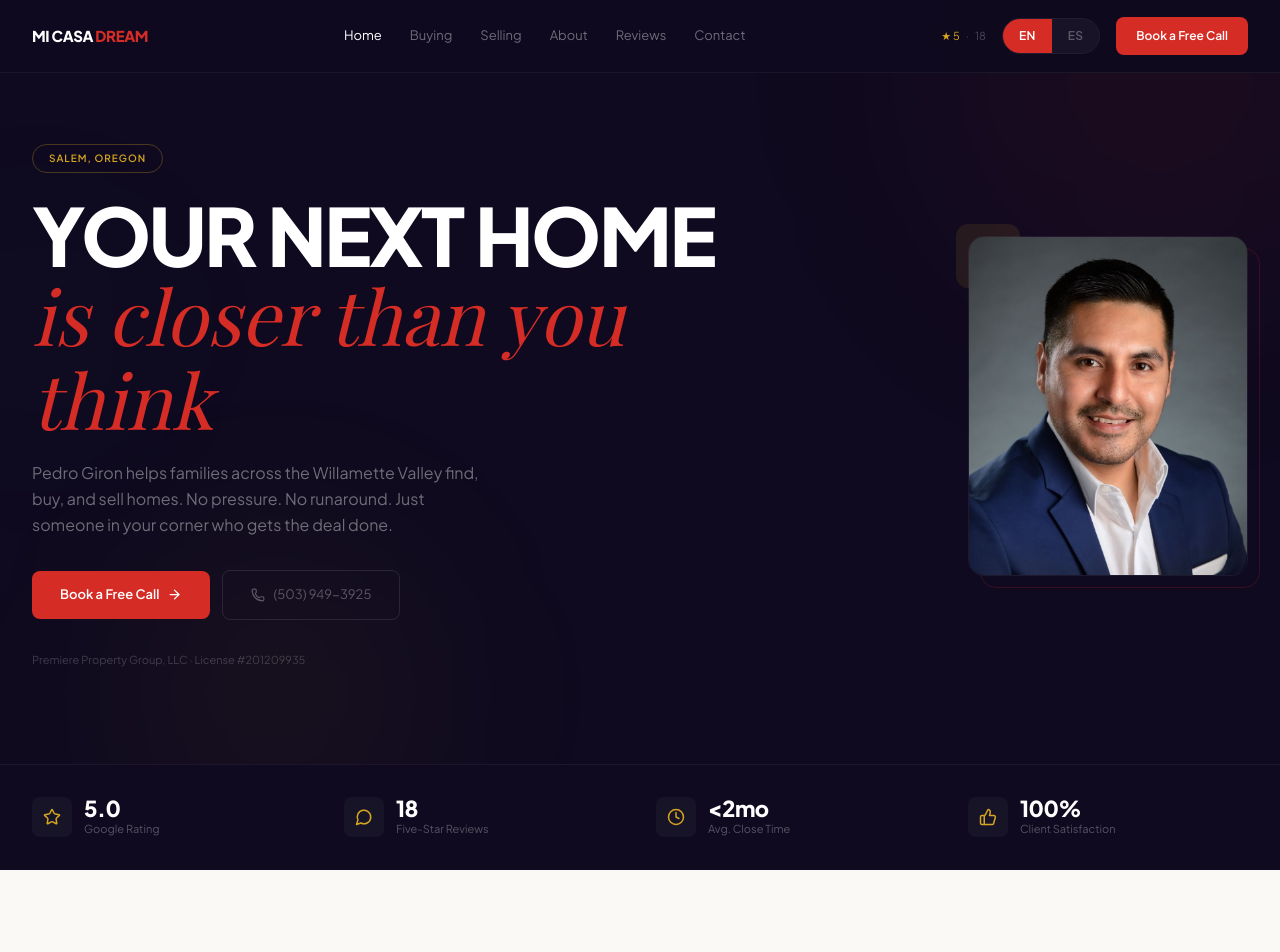
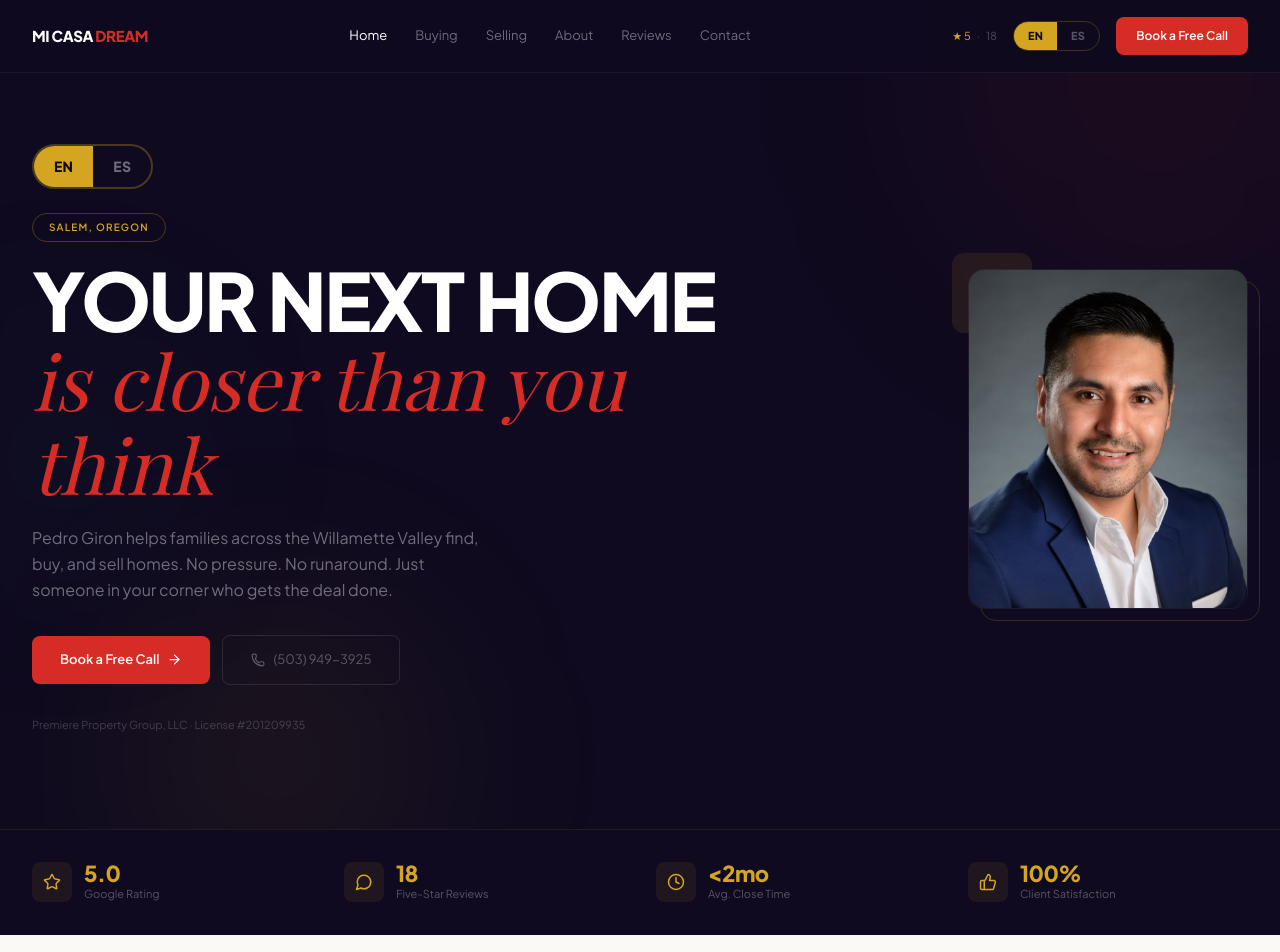
Before and after one commit to briannafare/pedro-giron-site, a Next.js app: page / in a window 1280 px wide. Shown: the top 952 px of the page. Built offline with nearby package versions, Linux system fonts and the light colour scheme.

Commit message:
v2: client-focused copy, featured lang toggle, oro+calma throughout

```diff
--- a/src/app/page.tsx
+++ b/src/app/page.tsx
@@ -6,6 +6,7 @@ import { useLang } from "@/lib/i18n";
 import Nav from "@/components/Nav";
 import Footer from "@/components/Footer";
 import ScrollReveal from "@/components/ScrollReveal";
+import LangToggle from "@/components/LangToggle";
 import {
   HERO, STATS, SERVICES, WHY_PEDRO, DREAM_SECTION,
   TESTIMONIALS, FAQ_HOME, CTA_BAND, SITE,
@@ -26,19 +27,21 @@ function HeroSection() {
   const { t } = useLang();
   return (
     <section className="relative bg-midnight min-h-[90vh] flex items-center overflow-hidden">
-      {/* Ambient glow */}
+      {/* Ambient glows — using all accent colors */}
       <div className="absolute top-[-120px] right-[-80px] w-[400px] h-[400px] bg-fuego/[0.08] rounded-full blur-[120px]" />
-      <div className="absolute bottom-[-80px] left-[10%] w-[300px] h-[300px] bg-oro/[0.05] rounded-full blur-[100px]" />
-      <div className="absolute top-[30%] left-[-60px] w-[200px] h-[200px] bg-calma/[0.04] rounded-full blur-[80px]" />
+      <div className="absolute bottom-[-80px] left-[10%] w-[300px] h-[300px] bg-oro/[0.08] rounded-full blur-[100px]" />
+      <div className="absolute top-[40%] left-[-60px] w-[250px] h-[250px] bg-calma/[0.06] rounded-full blur-[90px]" />
 
       <div className="relative max-w-7xl mx-auto px-5 md:px-8 pt-32 pb-20 md:pt-36 md:pb-24 w-full">
         <div className="grid grid-cols-1 lg:grid-cols-12 gap-10 lg:gap-6 items-center">
           {/* Copy */}
           <div className="lg:col-span-7">
-            <div
-              className="inline-block text-[10px] font-semibold tracking-[0.1em] uppercase text-oro border border-oro/30 rounded-full px-4 py-1.5 mb-6"
-              style={{ animationDelay: "0s" }}
-            >
+            {/* Language toggle — featured, hero-sized, above the headline */}
+            <div className="mb-6">
+              <LangToggle size="hero" />
+            </div>
+
+            <div className="inline-block text-[10px] font-semibold tracking-[0.12em] uppercase text-oro border border-oro/30 rounded-full px-4 py-1.5 mb-5">
               {t(HERO.overline.en, HERO.overline.es)}
             </div>
             <h1 className="mb-2">
@@ -85,9 +88,9 @@ function HeroSection() {
                   priority
                 />
               </div>
-              {/* Decorative accent behind photo */}
-              <div className="absolute -bottom-3 -right-3 w-full h-full rounded-2xl border border-fuego/20 z-0" />
-              <div className="absolute -top-3 -left-3 w-16 h-16 bg-oro/10 rounded-xl z-0" />
+              {/* Accent borders using oro */}
+              <div className="absolute -bottom-3 -right-3 w-full h-full rounded-2xl border border-oro/20 z-0" />
+              <div className="absolute -top-4 -left-4 w-20 h-20 bg-oro/10 rounded-xl z-0" />
             </div>
           </div>
         </div>
@@ -100,18 +103,18 @@ function HeroSection() {
 function TrustStrip() {
   const { t } = useLang();
   return (
-    <section className="bg-midnight border-t border-white/5">
+    <section className="bg-midnight border-t border-oro/10">
       <div className="max-w-7xl mx-auto px-5 md:px-8 py-8">
         <div className="grid grid-cols-2 md:grid-cols-4 gap-6 md:gap-8">
           {STATS.map((stat, i) => {
             const Icon = ICON_MAP[stat.icon];
             return (
               <ScrollReveal key={i} delay={i * 0.1} className="flex items-center gap-3">
-                <div className="w-10 h-10 rounded-lg bg-white/[0.04] flex items-center justify-center text-oro">
+                <div className="w-10 h-10 rounded-lg bg-oro/[0.08] flex items-center justify-center text-oro">
                   <Icon size={18} />
                 </div>
                 <div>
-                  <div className="text-white font-extrabold text-[22px] tracking-tight leading-none">
+                  <div className="text-oro font-extrabold text-[22px] tracking-tight leading-none">
                     {stat.value}
                   </div>
                   <div className="text-white/30 text-[11px] mt-0.5">
@@ -153,7 +156,7 @@ function ServicesSection() {
             const Icon = ICON_MAP[svc.icon];
             return (
               <ScrollReveal key={i} delay={i * 0.12}>
-                <div className="bg-white rounded-2xl p-7 border border-midnight/[0.04] hover:shadow-lg hover:-translate-y-1 transition-all duration-300 h-full flex flex-col">
+                <div className="bg-white rounded-2xl p-7 border border-midnight/[0.04] hover:border-calma/20 hover:shadow-lg hover:-translate-y-1 transition-all duration-300 h-full flex flex-col">
                   <div className="w-11 h-11 rounded-xl bg-fuego/[0.08] flex items-center justify-center text-fuego mb-5">
                     <Icon size={20} />
                   </div>
@@ -184,11 +187,11 @@ function ServicesSection() {
 function WhyPedroSection() {
   const { t } = useLang();
   return (
-    <section className="bg-white py-20 md:py-28 border-t border-midnight/[0.04]">
+    <section className="bg-white py-20 md:py-28 border-t border-haze">
       <div className="max-w-7xl mx-auto px-5 md:px-8">
         <div className="grid grid-cols-1 lg:grid-cols-2 gap-12 lg:gap-16 items-center">
           <ScrollReveal>
-            <div className="text-[11px] font-bold tracking-[0.1em] uppercase text-fuego mb-3">
+            <div className="text-[11px] font-bold tracking-[0.1em] uppercase text-oro mb-3">
               {t(WHY_PEDRO.overline.en, WHY_PEDRO.overline.es)}
             </div>
             <h2 className="font-display text-[clamp(28px,4vw,44px)] font-extrabold text-midnight leading-tight tracking-tight mb-2">
@@ -215,8 +218,8 @@ function WhyPedroSection() {
               const Icon = ICON_MAP[p.icon];
               return (
                 <ScrollReveal key={i} delay={i * 0.12}>
-                  <div className="flex gap-4 p-5 rounded-xl bg-paper/80 border border-midnight/[0.03] hover:border-calma/20 transition-colors">
-                    <div className="w-10 h-10 rounded-lg bg-calma/[0.08] flex items-center justify-center text-calma shrink-0">
+                  <div className="flex gap-4 p-5 rounded-xl bg-paper/80 border border-haze hover:border-calma/30 transition-colors">
+                    <div className="w-10 h-10 rounded-lg bg-calma/[0.1] flex items-center justify-center text-calma shrink-0">
                       <Icon size={18} />
                     </div>
                     <div>
@@ -244,7 +247,8 @@ function DreamSection() {
   return (
     <section className="relative bg-midnight py-20 md:py-28 overflow-hidden">
       <div className="absolute top-0 right-0 w-[350px] h-[350px] bg-fuego/[0.06] rounded-full blur-[120px]" />
-      <div className="absolute bottom-0 left-[20%] w-[250px] h-[250px] bg-calma/[0.04] rounded-full blur-[80px]" />
+      <div className="absolute bottom-[-40px] left-[20%] w-[300px] h-[300px] bg-oro/[0.06] rounded-full blur-[100px]" />
+      <div className="absolute top-[40%] right-[30%] w-[200px] h-[200px] bg-calma/[0.04] rounded-full blur-[80px]" />
 
       <div className="relative max-w-7xl mx-auto px-5 md:px-8">
         <ScrollReveal>
@@ -252,7 +256,7 @@ function DreamSection() {
             <div className="font-display text-[22px] md:text-[28px] font-extrabold text-white tracking-tight mb-2">
               MI CASA <span className="text-fuego">DREAM</span>
             </div>
-            <div className="w-12 h-[2px] bg-oro/40 mx-auto my-5" />
+            <div className="w-16 h-[2px] bg-gradient-to-r from-oro/60 via-fuego/40 to-calma/30 mx-auto my-5" />
             <h2 className="font-accent italic text-[clamp(26px,4vw,42px)] text-white/90 leading-tight">
               {t(DREAM_SECTION.headline.en, DREAM_SECTION.headline.es)}
             </h2>
@@ -281,7 +285,7 @@ function TestimonialsSection() {
       <div className="max-w-7xl mx-auto px-5 md:px-8">
         <ScrollReveal>
           <div className="text-center mb-14">
-            <div className="text-[11px] font-bold tracking-[0.1em] uppercase text-fuego mb-3">
+            <div className="text-[11px] font-bold tracking-[0.1em] uppercase text-oro mb-3">
               {t("Reviews", "Reseñas")}
             </div>
             <h2 className="font-display text-[clamp(28px,4vw,44px)] font-extrabold text-midnight leading-tight tracking-tight">
@@ -297,21 +301,21 @@ function TestimonialsSection() {
         <div className="grid grid-cols-1 md:grid-cols-2 gap-5">
           {TESTIMONIALS.map((review, i) => (
             <ScrollReveal key={i} delay={i * 0.1}>
-              <div className="bg-white rounded-2xl p-6 border border-midnight/[0.04] h-full flex flex-col">
+              <div className="bg-white rounded-2xl p-6 border border-haze hover:border-oro/20 transition-colors h-full flex flex-col">
                 <div className="text-oro text-[13px] mb-3">★★★★★</div>
                 <p className="font-accent italic text-midnight text-[15px] leading-relaxed flex-1">
                   &ldquo;{review.text}&rdquo;
                 </p>
-                <div className="mt-4 pt-4 border-t border-midnight/[0.04] flex justify-between items-center">
+                <div className="mt-4 pt-4 border-t border-haze flex justify-between items-center">
                   <div>
                     <div className="font-display text-[13px] font-bold text-midnight">
                       {review.name}
                     </div>
-                    <div className="text-stone text-[11px]">
+                    <div className="text-calma text-[11px] font-medium">
                       {t(review.context.en, review.context.es)}
                     </div>
                   </div>
-                  <div className="text-[10px] text-stone/50">{review.date}</div>
+                  <div className="text-[10px] text-stone/40">{review.date}</div>
                 </div>
               </div>
             </ScrollReveal>
@@ -338,7 +342,7 @@ function FAQSection() {
   const [openIdx, setOpenIdx] = useState<number | null>(null);
 
   return (
-    <section className="bg-white py-20 md:py-28 border-t border-midnight/[0.04]">
+    <section className="bg-white py-20 md:py-28 border-t border-haze">
       <div className="max-w-3xl mx-auto px-5 md:px-8">
         <ScrollReveal>
           <div className="text-center mb-12">
@@ -354,7 +358,7 @@ function FAQSection() {
         <div className="space-y-2">
           {FAQ_HOME.map((faq, i) => (
             <ScrollReveal key={i} delay={i * 0.05}>
-              <div className="border border-midnight/[0.05] rounded-xl overflow-hidden">
+              <div className="border border-haze rounded-xl overflow-hidden">
                 <button
                   onClick={() => setOpenIdx(openIdx === i ? null : i)}
                   className="w-full flex items-center justify-between p-5 text-left hover:bg-paper/50 transition-colors"
@@ -364,13 +368,13 @@ function FAQSection() {
                   </span>
                   <ChevronDown
                     size={16}
-                    className={`text-stone shrink-0 transition-transform ${
+                    className={`text-calma shrink-0 transition-transform duration-300 ${
                       openIdx === i ? "rotate-180" : ""
                     }`}
                   />
                 </button>
                 {openIdx === i && (
-                  <div className="px-5 pb-5 text-stone text-[14px] leading-relaxed border-t border-midnight/[0.03]">
+                  <div className="px-5 pb-5 text-stone text-[14px] leading-relaxed border-t border-haze">
                     <div className="pt-4">{t(faq.a.en, faq.a.es)}</div>
                   </div>
                 )}
@@ -389,6 +393,7 @@ function CTABand() {
   return (
     <section className="relative bg-midnight py-16 md:py-20 overflow-hidden">
       <div className="absolute top-[-40px] right-[-30px] w-[180px] h-[180px] bg-fuego/[0.08] rounded-full blur-[80px]" />
+      <div className="absolute bottom-[-30px] left-[20%] w-[160px] h-[160px] bg-oro/[0.06] rounded-full blur-[60px]" />
       <div className="relative max-w-7xl mx-auto px-5 md:px-8 flex flex-col md:flex-row items-center justify-between gap-6">
         <h2 className="font-display text-[clamp(24px,3.5vw,36px)] font-extrabold text-white tracking-tight text-center md:text-left">
           {t(CTA_BAND.headline.en, CTA_BAND.headline.es)}{" "}
--- a/src/components/LangToggle.tsx
+++ b/src/components/LangToggle.tsx
@@ -4,59 +4,88 @@ import { useLang } from "@/lib/i18n";
 import { useEffect, useState } from "react";
 
 interface Props {
-  size?: "sm" | "md" | "lg";
-  variant?: "dark" | "light";
+  size?: "nav" | "hero";
 }
 
-export default function LangToggle({ size = "md", variant = "dark" }: Props) {
+export default function LangToggle({ size = "nav" }: Props) {
   const { lang, toggle } = useLang();
-  const [hasAnimated, setHasAnimated] = useState(false);
+  const [mounted, setMounted] = useState(false);
+  const [pulse, setPulse] = useState(false);
 
-  // Subtle entrance pulse on first render to draw attention
   useEffect(() => {
-    const timer = setTimeout(() => setHasAnimated(true), 1500);
-    return () => clearTimeout(timer);
+    setMounted(true);
+    const t = setTimeout(() => setPulse(true), 800);
+    const t2 = setTimeout(() => setPulse(false), 2400);
+    return () => { clearTimeout(t); clearTimeout(t2); };
   }, []);
 
-  const sizes = {
-    sm: { text: "text-[10px]", px: "px-3", py: "py-1.5", gap: "gap-0" },
-    md: { text: "text-[12px]", px: "px-4", py: "py-2", gap: "gap-0" },
-    lg: { text: "text-[14px]", px: "px-5", py: "py-2.5", gap: "gap-0" },
-  };
+  if (size === "hero") {
+    return (
+      <button
+        onClick={toggle}
+        aria-label={lang === "en" ? "Cambiar a español" : "Switch to English"}
+        className={`
+          group relative inline-flex items-center rounded-full
+          border-2 border-oro/30 hover:border-oro/60
+          transition-all duration-500 overflow-hidden
+          ${pulse ? "ring-2 ring-oro/20 ring-offset-2 ring-offset-midnight" : ""}
+        `}
+      >
+        <span
+          className={`
+            relative z-10 text-[14px] font-bold tracking-wide px-5 py-2.5
+            transition-all duration-300
+            ${lang === "en"
+              ? "text-midnight bg-oro"
+              : "text-white/40 group-hover:text-white/60"
+            }
+          `}
+        >
+          EN
+        </span>
+        <span
+          className={`
+            relative z-10 text-[14px] font-bold tracking-wide px-5 py-2.5
+            transition-all duration-300
+            ${lang === "es"
+              ? "text-midnight bg-oro"
+              : "text-white/40 group-hover:text-white/60"
+            }
+          `}
+        >
+          ES
+        </span>
+      </button>
+    );
+  }
 
-  const s = sizes[size];
-
-  const isDark = variant === "dark";
-  const activeBg = "bg-fuego";
-  const activeText = "text-white";
-  const inactiveBg = isDark ? "bg-white/[0.04]" : "bg-midnight/[0.04]";
-  const inactiveText = isDark ? "text-white/30" : "text-midnight/30";
-  const borderColor = isDark ? "border-white/[0.08]" : "border-midnight/[0.08]";
-
+  // Nav size — smaller, still visible
   return (
     <button
       onClick={toggle}
-      className={`
-        relative inline-flex items-center ${s.gap} rounded-full border ${borderColor}
-        overflow-hidden transition-all duration-300
-        ${!hasAnimated ? "animate-pulse" : ""}
-      `}
-      aria-label={lang === "en" ? "Switch to Spanish" : "Cambiar a inglés"}
+      aria-label={lang === "en" ? "Cambiar a español" : "Switch to English"}
+      className="group relative inline-flex items-center rounded-full border border-oro/25 hover:border-oro/50 transition-all duration-300 overflow-hidden"
     >
       <span
         className={`
-          ${s.text} font-semibold tracking-wide ${s.px} ${s.py}
-          transition-all duration-300 relative z-10
-          ${lang === "en" ? `${activeBg} ${activeText}` : `${inactiveBg} ${inactiveText} hover:${isDark ? "text-white/50" : "text-midnight/50"}`}
+          text-[11px] font-bold tracking-wide px-3.5 py-1.5
+          transition-all duration-300
+          ${lang === "en"
+            ? "text-midnight bg-oro"
+            : "text-white/30 group-hover:text-white/50"
+          }
         `}
       >
         EN
       </span>
       <span
         className={`
-          ${s.text} font-semibold tracking-wide ${s.px} ${s.py}
-          transition-all duration-300 relative z-10
-          ${lang === "es" ? `${activeBg} ${activeText}` : `${inactiveBg} ${inactiveText} hover:${isDark ? "text-white/50" : "text-midnight/50"}`}
+          text-[11px] font-bold tracking-wide px-3.5 py-1.5
+          transition-all duration-300
+          ${lang === "es"
+            ? "text-midnight bg-oro"
+            : "text-white/30 group-hover:text-white/50"
+          }
         `}
       >
         ES
--- a/src/components/Nav.tsx
+++ b/src/components/Nav.tsx
@@ -49,8 +49,8 @@ export default function Nav() {
             <span>{SITE.google.count}</span>
           </div>
 
-          {/* Language toggle — prominent */}
-          <LangToggle size="md" variant="dark" />
+          {/* Language toggle */}
+          <LangToggle size="nav" />
 
           {/* CTA — desktop */}
           <Link
@@ -90,7 +90,7 @@ export default function Nav() {
 
           {/* Mobile: Toggle gets its own row, centered, bigger */}
           <div className="flex justify-center mt-6 mb-4">
-            <LangToggle size="lg" variant="dark" />
+            <LangToggle size="hero" />
           </div>
 
           <div className="flex flex-col gap-3">
```
